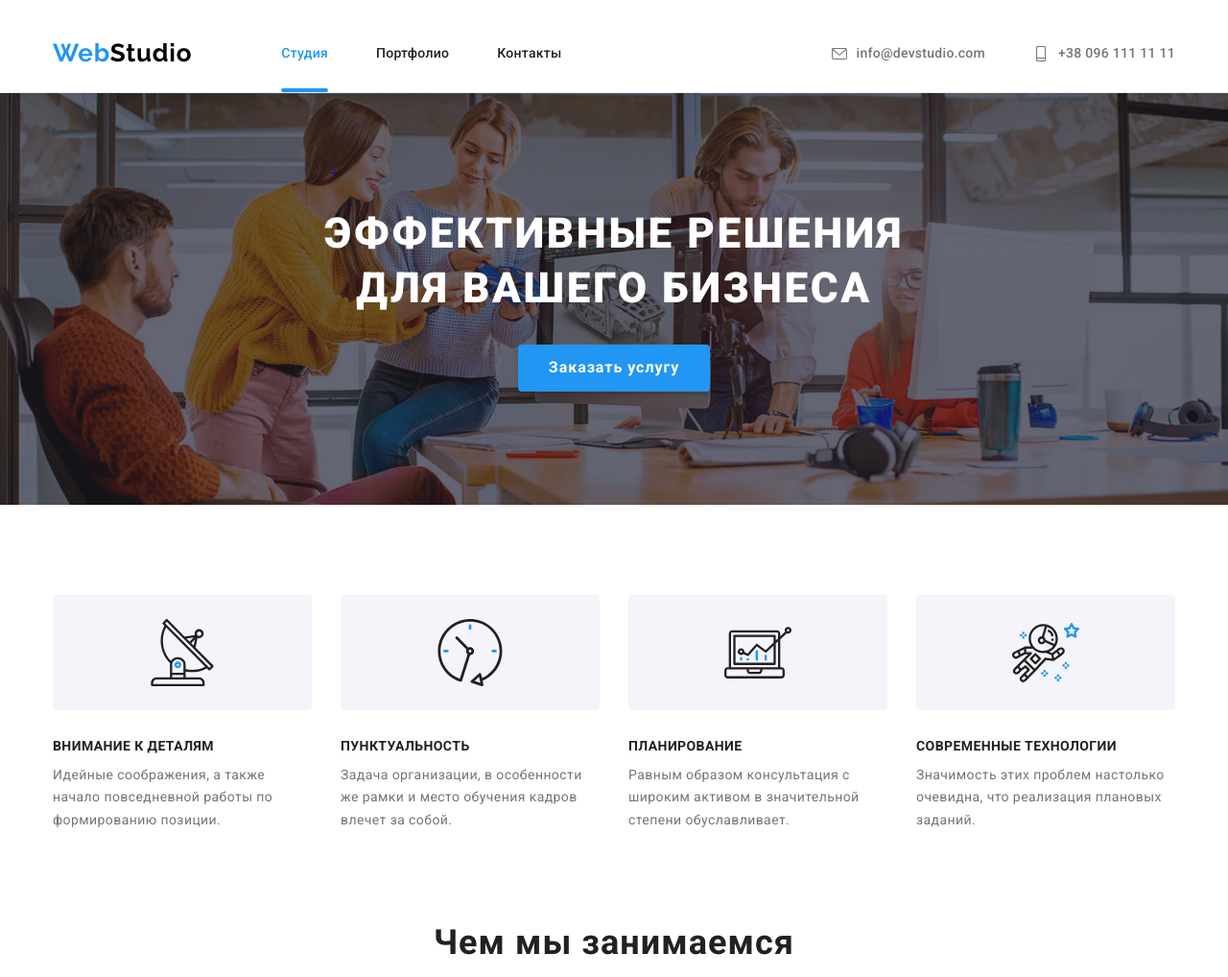
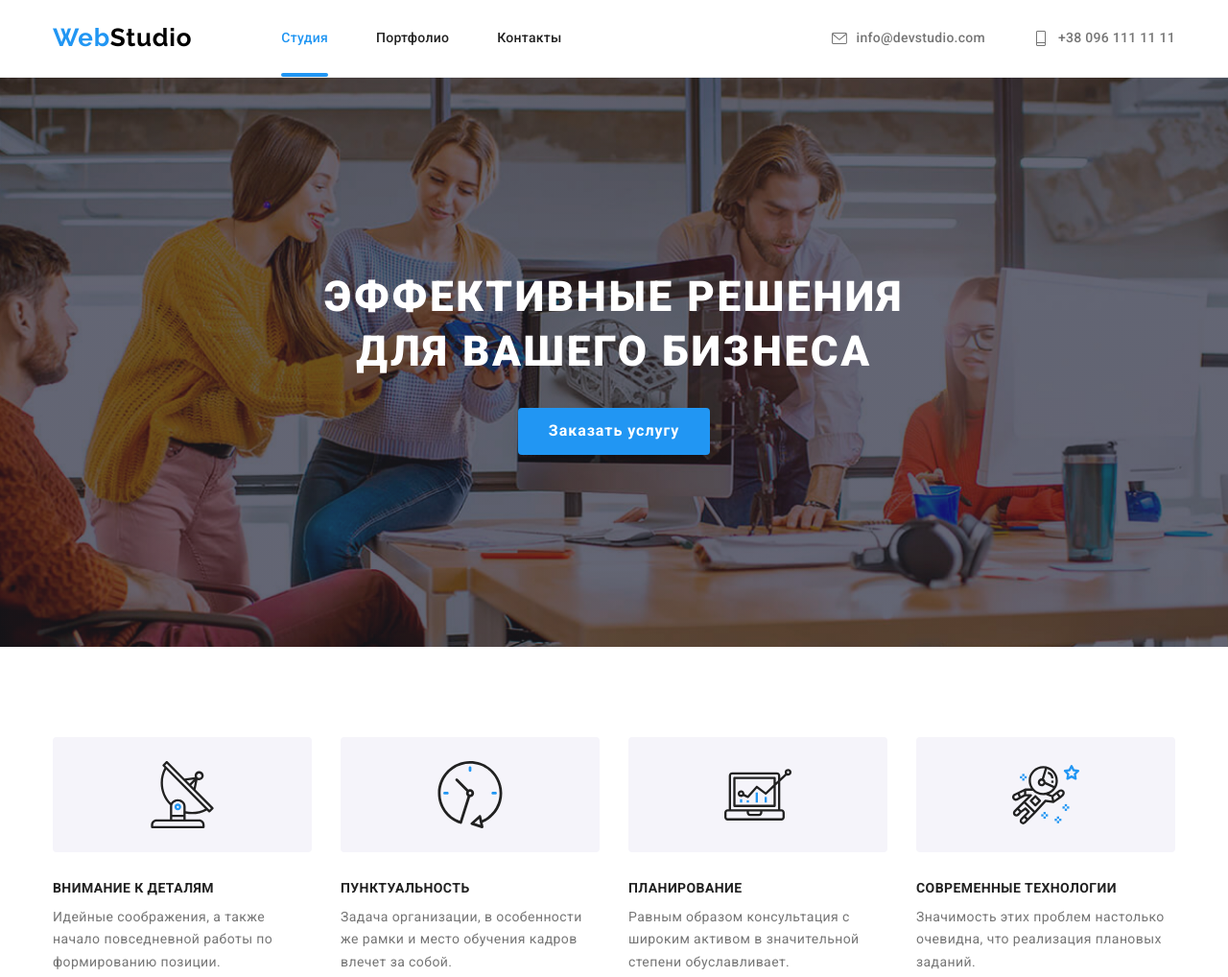
Before and after one commit to VitaliyDeveloper/WebStudio-sait, a plain HTML site: page index.html in a window 1280 px wide. Shown: the top 1018 px of the page at 96% size. Drawn offline with nearby package versions, Linux system fonts and the light colour scheme.

Commit message:
fix bag padding

```diff
--- a/sass/layout/_header.scss
+++ b/sass/layout/_header.scss
@@ -13,15 +13,19 @@
     display: none;
   }
 
+
+//----------------MOBILE------------------
   @media screen and (min-width: 480px) {
   }
 
+//----------------TABLET------------------
   @media screen and (min-width: 768px) {
     .mobile-menu-open-btn {
       display: none;
     }
     .header-container {
-      padding-bottom: 0;
+      padding-bottom: 0px;
+      padding-top: 0px;
     }
     .head-contact {
       display: flex;
@@ -30,8 +34,7 @@
     }
    }
 
+//----------------DESKTOP------------------
   @media screen and (min-width: 1200px) {
-    .header-container {
-      padding-bottom: 0;
-    }
+
   }
--- a/sass/layout/_heroes.scss
+++ b/sass/layout/_heroes.scss
@@ -50,6 +50,7 @@
     }
   }
 
+//----------------MOBILE--------------------------
 @media screen and (min-width: 480px) {
   .heroes {
     background-color: var(--accent-color);
@@ -103,6 +104,7 @@
     }
 }
 
+//--------------TABLET--------------------------------
 @media screen and (min-width:768px) {
     .heroes {
       background-image: linear-gradient(rgba(47, 48, 58, 0.4), rgba(47, 48, 58, 0.4)), url(../images/tablet/heroes-tab.jpg);
@@ -119,8 +121,11 @@
     }
 }
 
+//--------------DESCTOP-----------------------------
   @media screen and (min-width:1200px) {
     .heroes {
+      padding-top: 200px;
+      padding-bottom: 200px;
       max-width: 1600px;
       background-image: linear-gradient(rgba(47, 48, 58, 0.4), rgba(47, 48, 58, 0.4)), url(../images/desctop/heroes-desk.jpg);
     }
```
Also changed, not shown: css/main.css, css/main.min.css, 2 other files.
